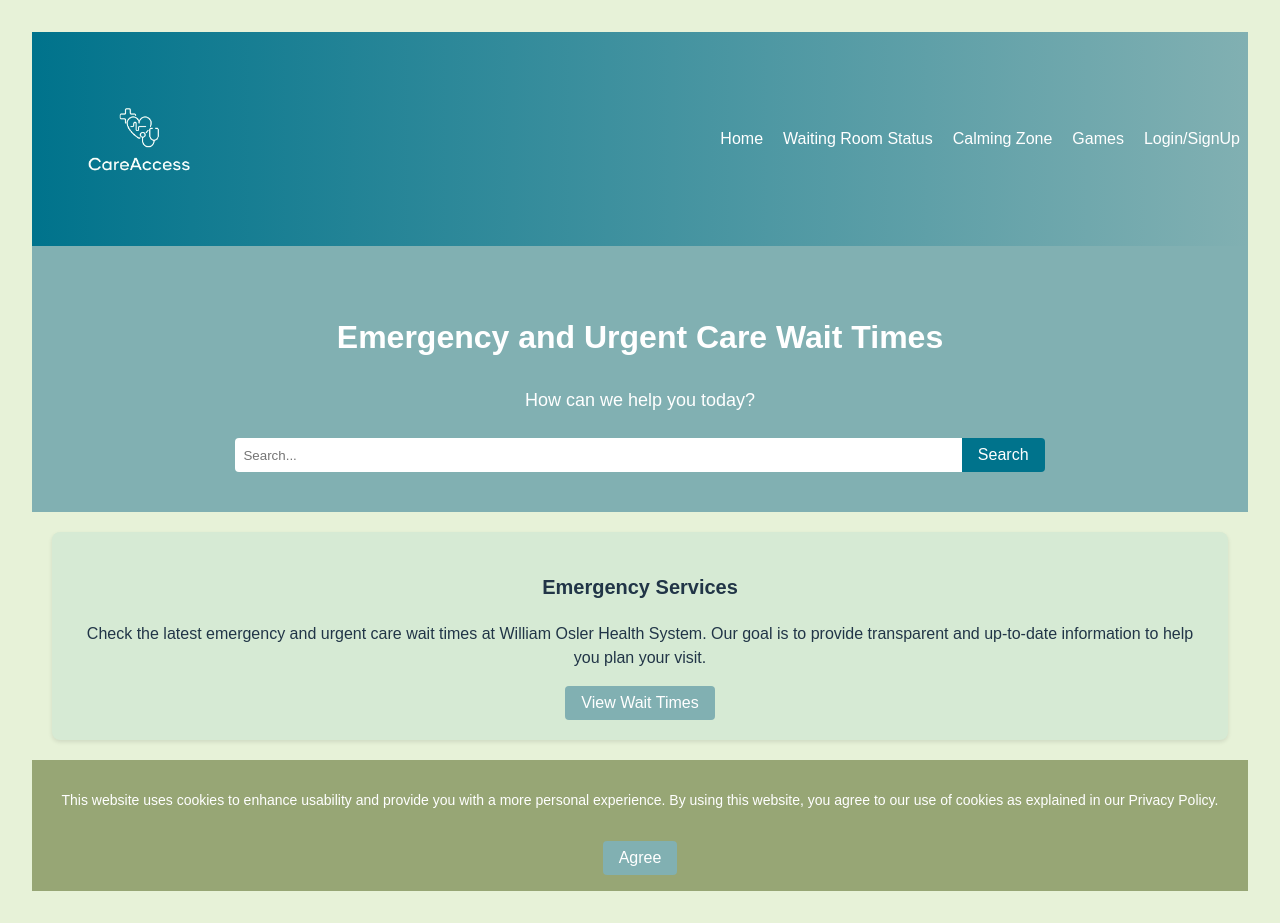
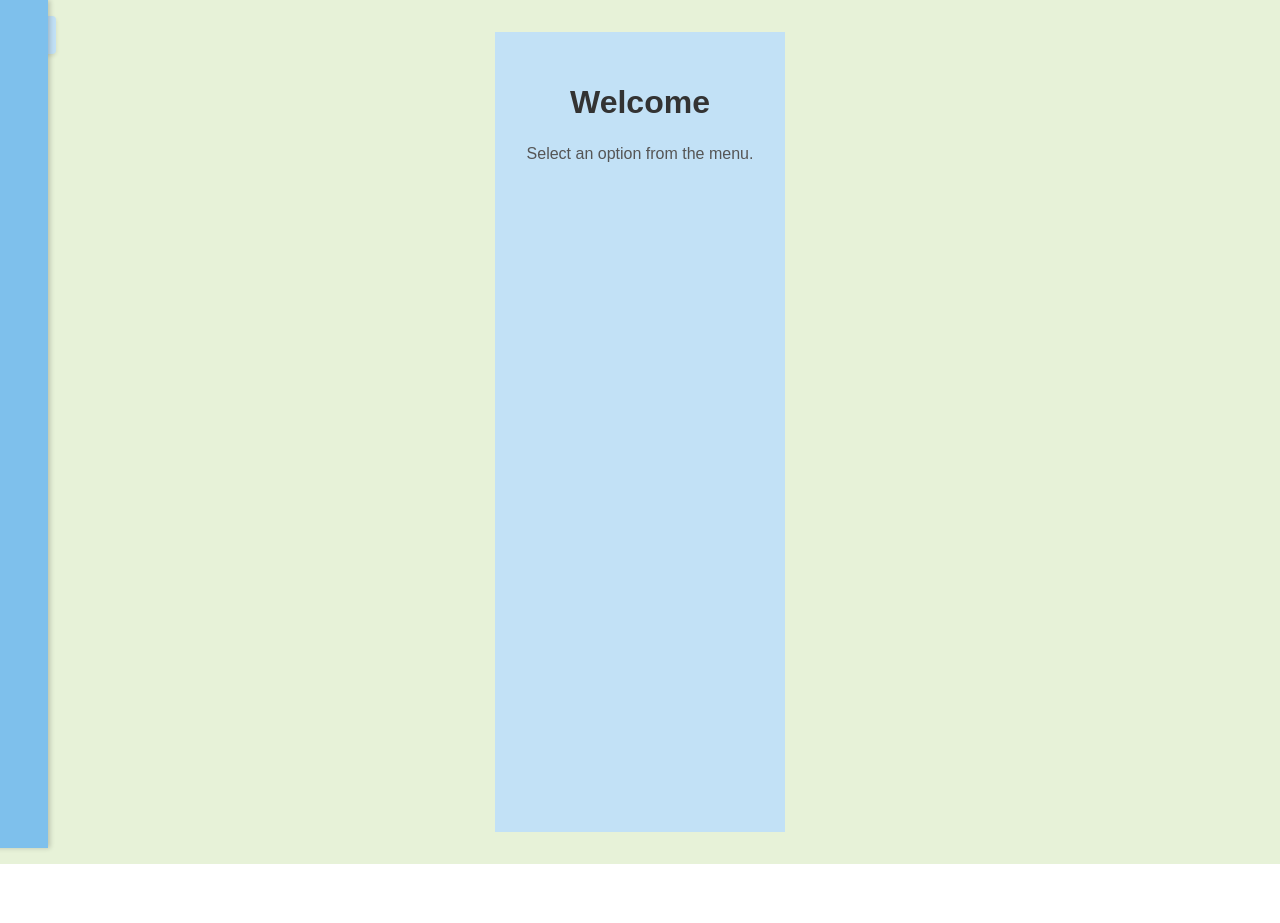
Before and after one commit to Zineb2a/Care-Coders, a React (Vite) app in the folder src/frontend/: page / in a window 1280 px wide. After the commit the page ends 864 px from the top, so only its background shows below. Built offline with nearby package versions, Linux system fonts and the light colour scheme.

Commit message:
sidebar implemented

```diff
--- /dev/null
+++ b/src/frontend/src/assets/Sidebar.css
@@ -0,0 +1,81 @@
+.sidebar-container {
+    display: flex;
+    height: 100vh;
+  }
+
+  .menu-button {
+    position: absolute;
+    top: 16px;
+    left: 16px;
+    padding: 8px 12px;
+    font-size: 18px;
+    border: none;
+    border-radius: 4px;
+    background-color: #c2e1f6;
+    color: #333;
+    cursor: pointer;
+    box-shadow: 0 2px 4px rgba(0, 0, 0, 0.1);
+    transition: background-color 0.3s;
+  }
+
+  .menu-button:hover {
+    background-color: #a1d4f5;
+  }
+
+  .sidebar {
+    position: fixed;
+    top: 0;
+    left: -16rem;
+    height: 100%;
+    width: 16rem;
+    background-color: #7ec0ec;
+    box-shadow: 2px 0 5px rgba(0, 0, 0, 0.2);
+    display: flex;
+    flex-direction: column;
+    padding: 1.5rem;
+    transition: left 0.3s ease;
+  }
+
+  .sidebar.visible {
+    left: 0;
+  }
+
+  .menu-title {
+    font-size: 1.5rem;
+    font-weight: bold;
+    color: white;
+    margin-bottom: 1rem;
+  }
+
+  .menu-links {
+    display: flex;
+    flex-direction: column;
+    gap: 0.75rem;
+  }
+
+  .menu-link {
+    font-size: 1.125rem;
+    color: white;
+    text-decoration: none;
+    transition: color 0.3s;
+  }
+
+  .menu-link:hover {
+    color: #dfeffb;
+  }
+
+  .content-area {
+    flex: 1;
+    background-color: #c2e1f6;
+    padding: 2rem;
+  }
+
+  .content h1 {
+    font-size: 2rem;
+    color: #333;
+  }
+
+  .content p {
+    font-size: 1rem;
+    color: #555;
+  }
--- /dev/null
+++ b/src/frontend/src/assets/Sidebar.jsx
@@ -0,0 +1,43 @@
+// Sidebar.jsx
+import './Sidebar.css';
+// Sidebar.jsx
+import React, { useState } from 'react';
+import './Sidebar.css';
+
+const Sidebar = () => {
+  const [isOpen, setIsOpen] = useState(false);
+
+  const toggleSidebar = () => {
+    setIsOpen(!isOpen);
+  };
+
+  return (
+    <div className="sidebar-container">
+      <button
+        onClick={toggleSidebar}
+        className="menu-button"
+      >
+        {isOpen ? '✖' : '☰'}
+      </button>
+
+      <div className={`sidebar ${isOpen ? 'visible' : ''}`}>
+        <h2 className="menu-title">Menu</h2>
+        <nav className="menu-links">
+          <a href="#" className="menu-link">Waiting Room Status</a>
+          <a href="#" className="menu-link">Calming Zone</a>
+          <a href="#" className="menu-link">Games</a>
+          <a href="#" className="menu-link">Feedback</a>
+        </nav>
+      </div>
+
+      <div className="content-area">
+        <div className="content">
+          <h1>Welcome</h1>
+          <p>Select an option from the menu.</p>
+        </div>
+      </div>
+    </div>
+  );
+};
+
+export default Sidebar;
--- a/src/frontend/src/main.jsx
+++ b/src/frontend/src/main.jsx
@@ -3,11 +3,12 @@ import { createRoot } from 'react-dom/client'
 import './index.css'
 import App from './App.jsx'
 import EmergencyLandingPage from './assets/EmergencyLandingPage.jsx'
+import Sidebar from './assets/Sidebar.jsx'
 
 createRoot(document.getElementById('root')).render(
   <StrictMode>
-
-    < EmergencyLandingPage />
+    <Sidebar />
+    {/* < EmergencyLandingPage /> */}
 
   </StrictMode>,
 )
```
